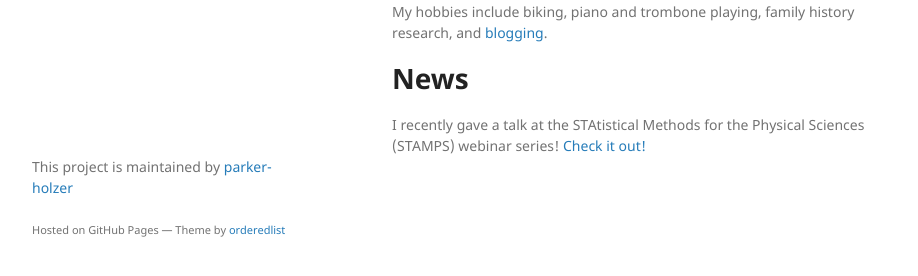
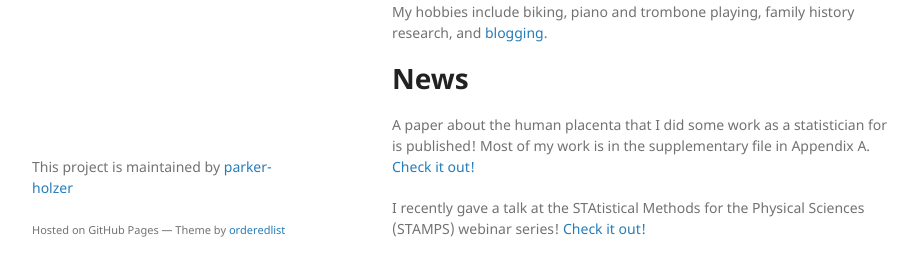
Before and after one commit to parker-holzer/old_personal_website, a Jekyll site: the page built from index.md, in a window 1280 px wide and 935 px high, cut to the strip 626-902 px from the top of the window. Shown: the whole strip, without its empty margins (178-1096 px from the left). Built offline with Jekyll 4.4.1, drawn with Linux system fonts in a browser that asks for light colours; our own code applies the rules of GitHub Pages for plain Markdown files.

Commit message:
Add placenta paper to news

```diff
--- a/index.md
+++ b/index.md
@@ -14,4 +14,6 @@ My hobbies include biking, piano and trombone playing, family history research,
 
 # News
 
+A paper about the human placenta that I did some work as a statistician for is published! Most of my work is in the supplementary file in Appendix A. [Check it out!](https://www.sciencedirect.com/science/article/pii/S0143400421001284?dgcid=raven_sd_aip_email)
+
 I recently gave a talk at the STAtistical Methods for the Physical Sciences (STAMPS) webinar series! [Check it out!](https://www.youtube.com/watch?v=UpooAqzIOVY&t=1s)
```
